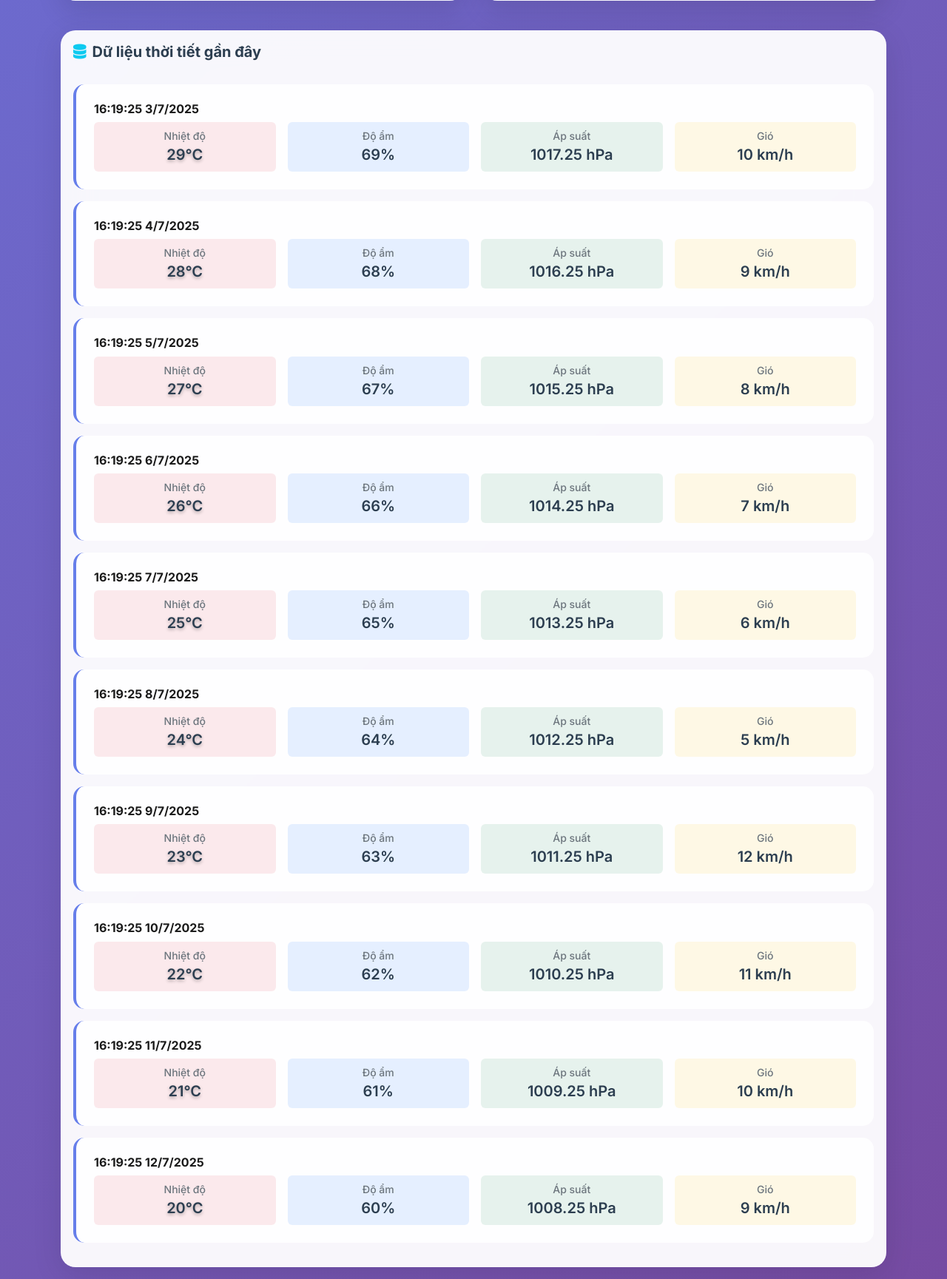
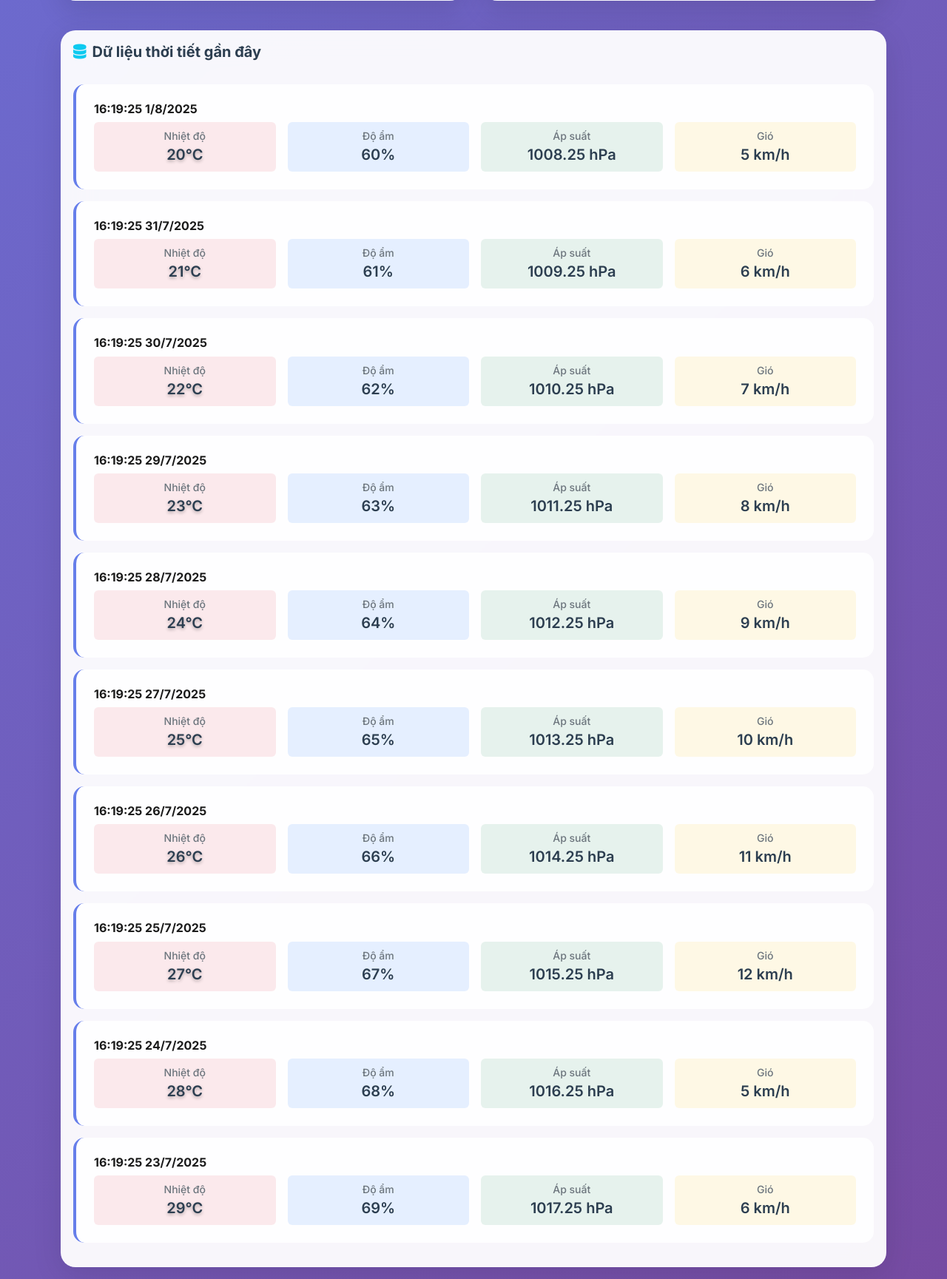
Before and after one commit to NguyenTanTan/weather_iot_vietfuture_2025, a Flask app: page / in a window 1280 px wide. Shown: the part 1984-3713 px from the top of the page at 74% size. Run offline with Flask 3, Linux system fonts and the light colour scheme.

Commit message:
Fix chart data sorting and recent weather data display - ensure consistent direction and show latest data

```diff
--- a/app.py
+++ b/app.py
@@ -172,6 +172,9 @@ def get_weather_data():
             print("⚠️ Firebase data empty, falling back to default")
             firebase_data = get_default_weather_data()
 
+        # Sort data by datetime (newest first) for proper display
+        firebase_data.sort(key=lambda x: x.get('datetime', datetime.now()), reverse=True)
+
         # Calculate statistics from Firebase data
         temps = [item.get('temperature', 0) for item in firebase_data]
         humidities = [item.get('humidity', 0) for item in firebase_data]
@@ -322,6 +325,9 @@ def get_weather_chart_data_by_period(period):
             start_time = now - timedelta(days=1)
             filtered_data = [item for item in firebase_data if item.get('datetime', now) >= start_time]
             chart_data = filtered_data[:10] if len(filtered_data) > 10 else filtered_data
+
+            # Sort by datetime (oldest to newest) to match week/month format
+            chart_data.sort(key=lambda x: x.get('datetime', now))
 
             chart_data_dict = {
                 'timestamps': [item.get('datetime', '').strftime('%H:%M') for item in chart_data],
--- a/templates/index.html
+++ b/templates/index.html
@@ -947,7 +947,7 @@
             }
 
             let html = '';
-            data.slice(-10).reverse().forEach((item, index) => {
+            data.slice(0, 10).forEach((item, index) => {
                 const datetime = new Date(item.datetime).toLocaleString('vi-VN');
                 html += `
                     <div class="weather-item" style="animation-delay: ${index * 0.1}s;">
```
